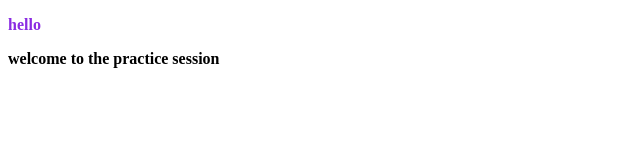
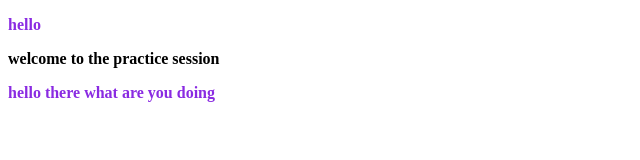
Before and after one commit to jk773web/hello-world, a plain HTML site: page index.html in a window 1280 px wide. Shown: the whole page, without its empty margins (0-640 px from the left). Drawn offline with Linux system fonts and the light colour scheme.

Commit message:
made changes in emer-fix

```diff
--- a/index.html
+++ b/index.html
@@ -9,5 +9,6 @@
 <body>
     <p>hello</p>
     <b>welcome to the practice session</b>
+    <p>hello there what are you doing</p>
 </body>
 </html>
```
